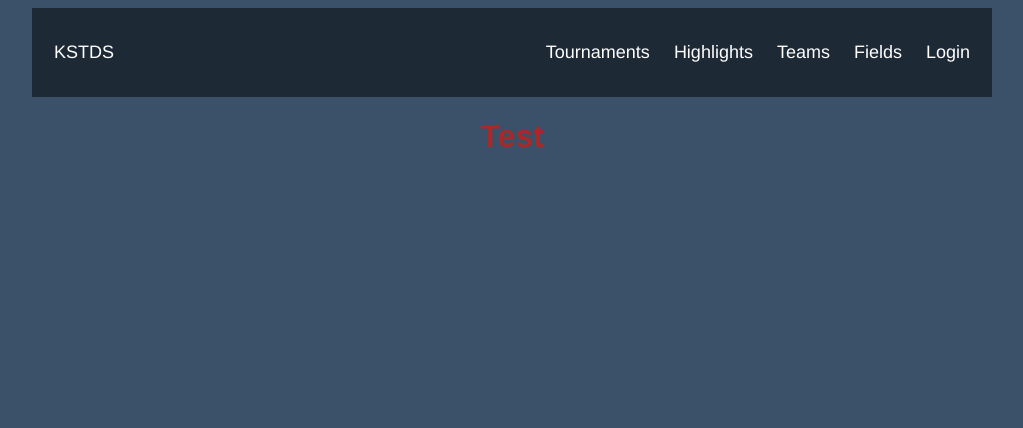
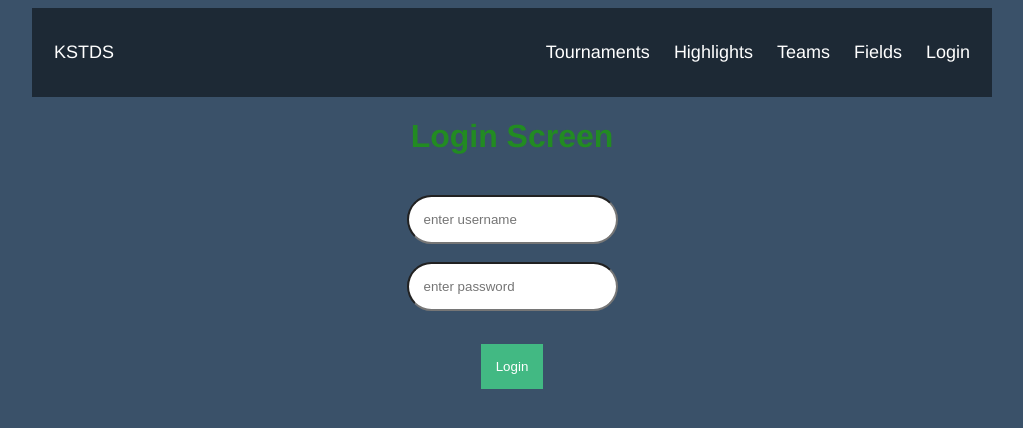
Before and after one commit to Just-Hussain/kstds, a Vue app in the folder client/: page /#/login in a window 1280 px wide. Shown: the top 428 px of the page, without its empty margins (128-1151 px from the left). Built offline with nearby package versions, Linux system fonts and the light colour scheme.

Commit message:
Login page is made css is done as well, maybe needs a bit of tweaking

```diff
--- a/client/src/views/Login.vue
+++ b/client/src/views/Login.vue
@@ -1,17 +1,62 @@
 <template>
-  <main>
-    <h1>Test</h1>
+  <main id="Login">
+    <h1>Login Screen</h1>
+  <body>
+    <br>
+    <input v-model="userName" placeholder="enter username" >
+    <br><br>
+    <input v-model="passWord" placeholder="enter password">
+    <br><br>
+    <button @click="LogUserIn">
+      Login
+    </button>
+    <br>
+
+
+  </body>
   </main>
 </template>
 
 <script>
   export default {
-    name: 'Login'
+    name: 'Login',
+    data()
+    {
+      return {
+      userName: '',
+      passWord: ''
+      }
+    },
+  methods:
+  {
+    LogUserIn()
+    {
+      //here we send the info to the server
+      this.userName='',
+      this.passWord=''
+      //here we would check if true or false\
+      //if false borders go red, lets see how it goes
+    }
+
+  }
   }
 </script>
 
 <style scoped>
   h1 {
-    color: brown;
+    color:forestgreen;
+  }
+  input
+  {
+    padding: 15px;
+    border-radius: 7ch;
+
+  }
+  button {
+    background: #42b983;
+    border: none;
+    padding: 15px;
+    margin: 15px;
+    color: #fff;
   }
 </style>
```
